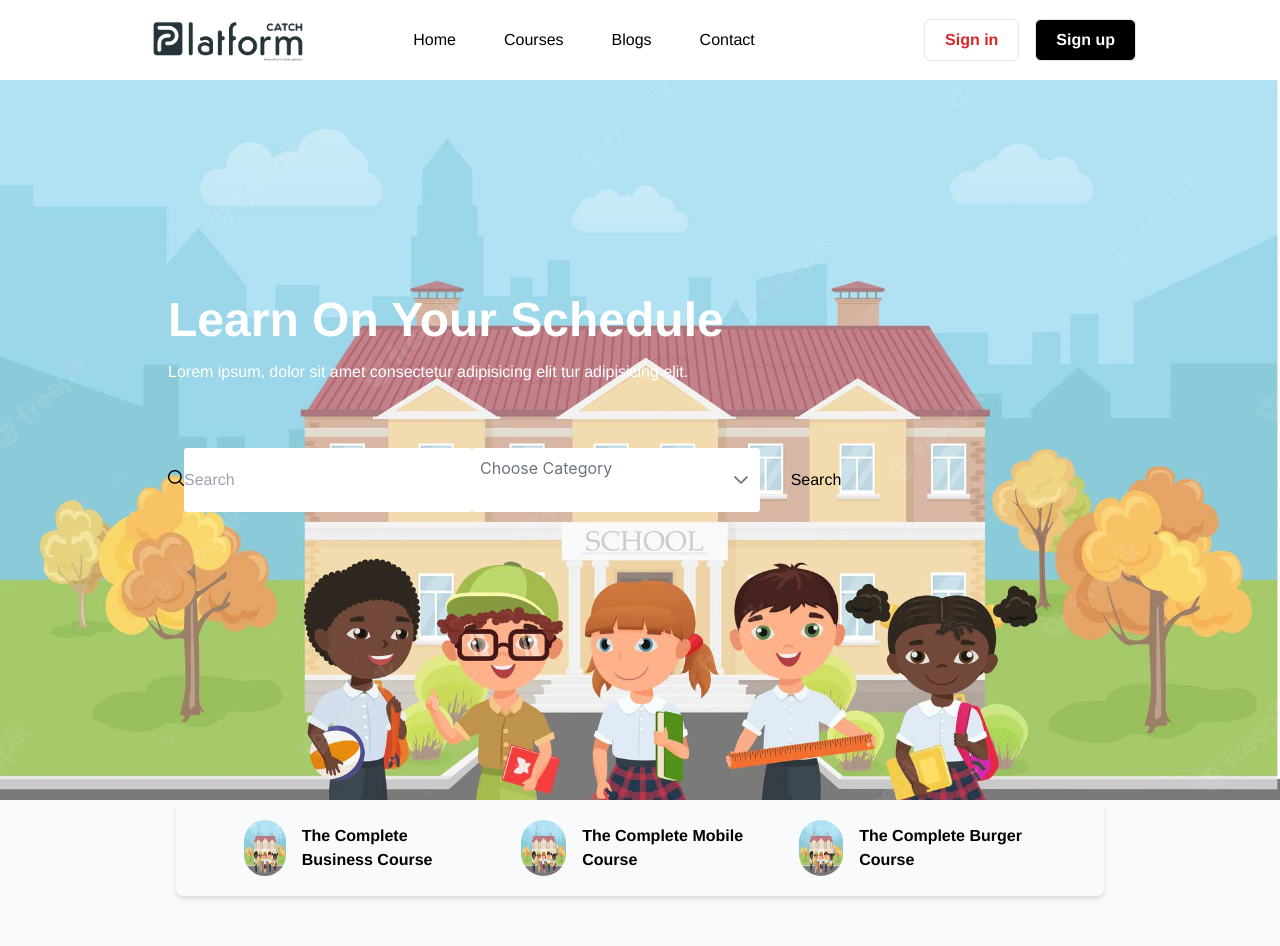
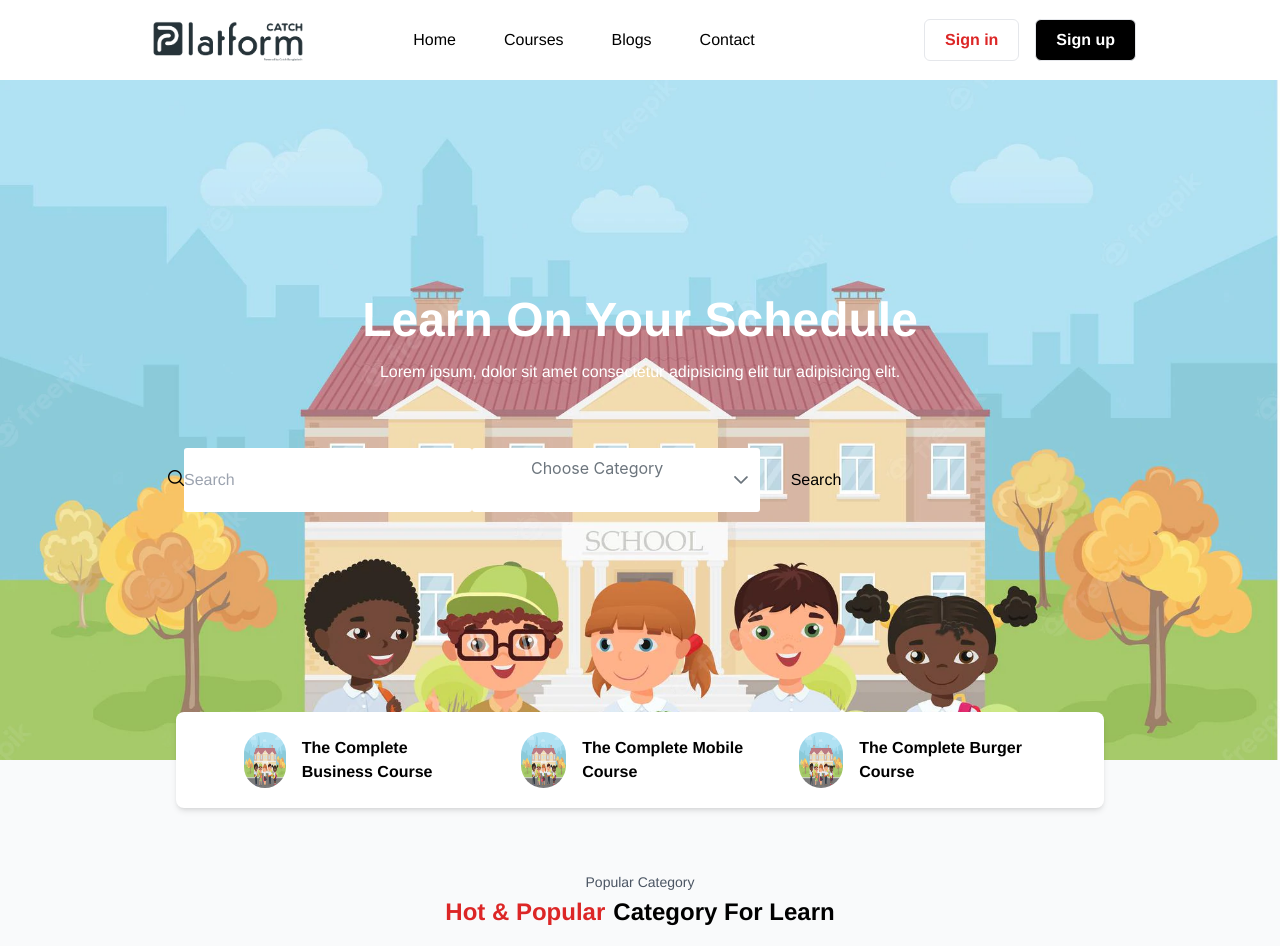
Before and after one commit to mahmudulhasan210999/Skill-Master, a Vue app: page / in a window 1280 px wide. Shown: the top 946 px of the page. Built offline with nearby package versions, Linux system fonts and the light colour scheme.

Commit message:
home page styles

```diff
--- a/src/components/Blog/Sidebar.vue
+++ b/src/components/Blog/Sidebar.vue
@@ -12,10 +12,11 @@
             </div>
         </div>
 
-        <!-- Trending Posts -->
+        <!-- Trending blogs -->
         <div class="bg-white rounded-md border border-gray-200 p-6 mt-8">
-            <p class="text-xl font-bold py-1">Trending Posts</p>
+            <p class="text-xl font-bold py-1">Trending blogs</p>
             <div class="flex my-3 text-left" v-for="(blog, index) in blogs" :key="index">
+                <router-link :to="{ path: '/blog/' + blog.slug, params: { id: blog.title }}">
                     <div class="flex w-full text-sm">
                         <div class="w-1/3">
                             <img class="h-20 w-5/6" :src="blog.img" alt="">
@@ -28,6 +29,7 @@
                             </div>
                         </div>
                     </div>
+                </router-link>
             </div>
         </div>
 
--- a/src/components/Header/Header.vue
+++ b/src/components/Header/Header.vue
@@ -2,7 +2,9 @@
     <div class="w-full flex justify-between px-36 shadow-lg">
         <div class="flex items-center">
             <div class="mr-20">
-                <img class="h-20" src="../../assets/logo/platform-logo.png" alt="">
+                <router-link to="/">
+                    <img class="h-20" src="../../assets/logo/platform-logo.png" alt="">
+                </router-link>
             </div>
             <div v-for="(item, index) in menu" :key="index">
                 <router-link :to="{ path: item.path}">
--- a/src/components/Home/Hot_Category.vue
+++ b/src/components/Home/Hot_Category.vue
@@ -1,5 +1,5 @@
 <template>
-  <div class="w-full flex flex-col bg-gray-50 pt-12 px-44">
+  <div class="w-full flex flex-col bg-gray-50 pt-28 pb-12 px-44">
     <div class="flex flex-col items-center">
       <p class="text-sm text-gray-600">Popular Category</p>
       <div class="flex justify-center text-2xl font-semibold">
--- a/src/components/Home/Top.vue
+++ b/src/components/Home/Top.vue
@@ -1,5 +1,5 @@
 <template>
-  <div class="w-full flex flex-col bg-gray-50">
+  <div class="w-full flex flex-col bg-gray-50 container">
     <div class="top-img p-40 w-full">
       <div class="py-12 text-white">
         <p class="text-5xl font-semibold p-2">Learn On Your Schedule</p>
@@ -16,7 +16,7 @@
       </div>
     </div>
 
-    <div class="rounded-lg shadow-md mx-44">
+    <div class="rounded-lg shadow-md mx-44 bottom-middle">
       <div class="grid grid-cols-3 px-12">
       <div class="p-5" v-for="(top, index) in tops" :key="index">
         <div class="flex items-center">
@@ -72,6 +72,17 @@ export default {
   background-image: url('../../assets/images/Home/1.jpg');
   position: relative;
   background-size: cover;
-  height: 90vh;
+  height: 85vh;
+}
+
+.container {
+  position: relative;
+  text-align: center;
+}
+
+.bottom-middle {
+  position: absolute;
+  top: 93%;
+  background: white;
 }
 </style>
```
Lines whose indentation alone changed are shown as unchanged.
